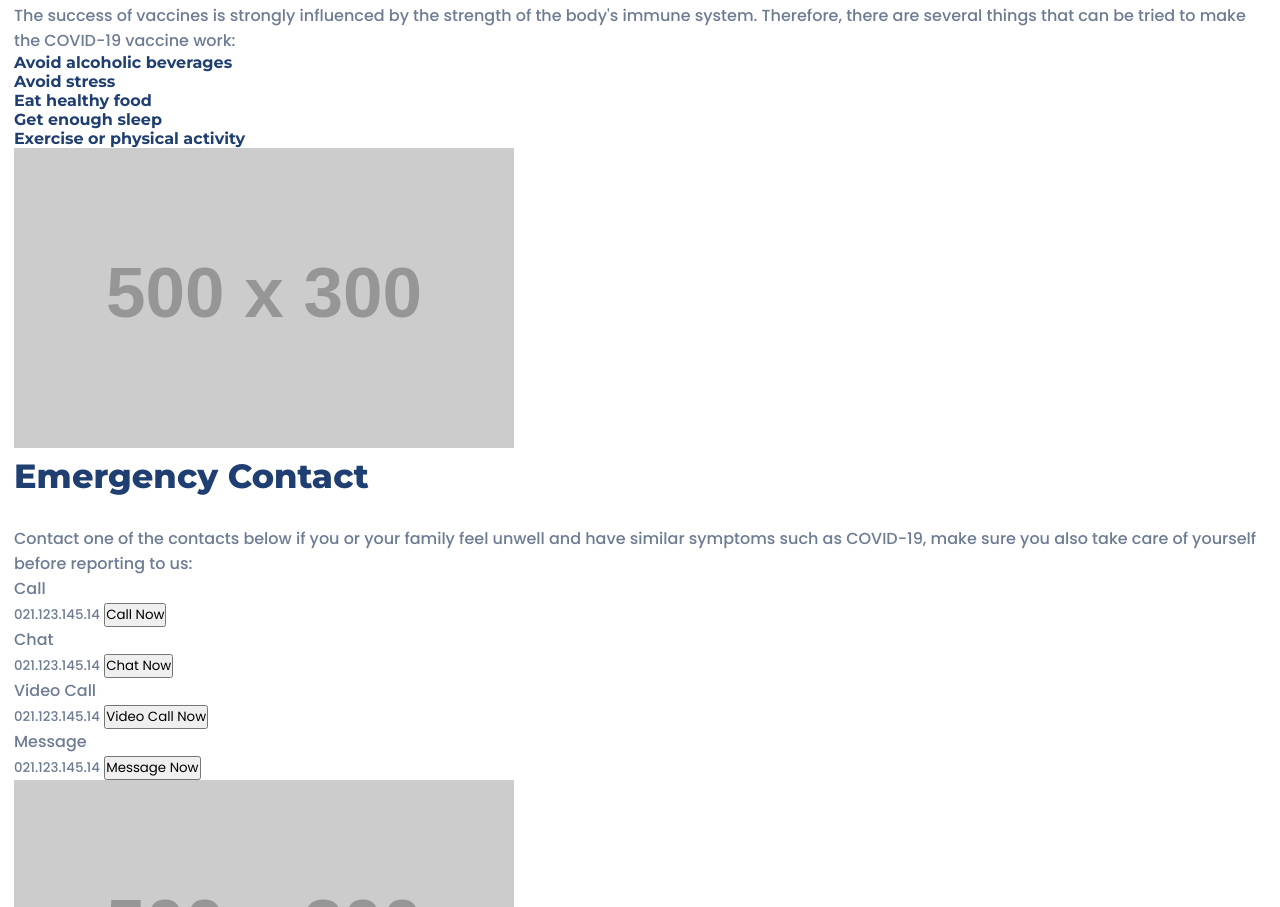
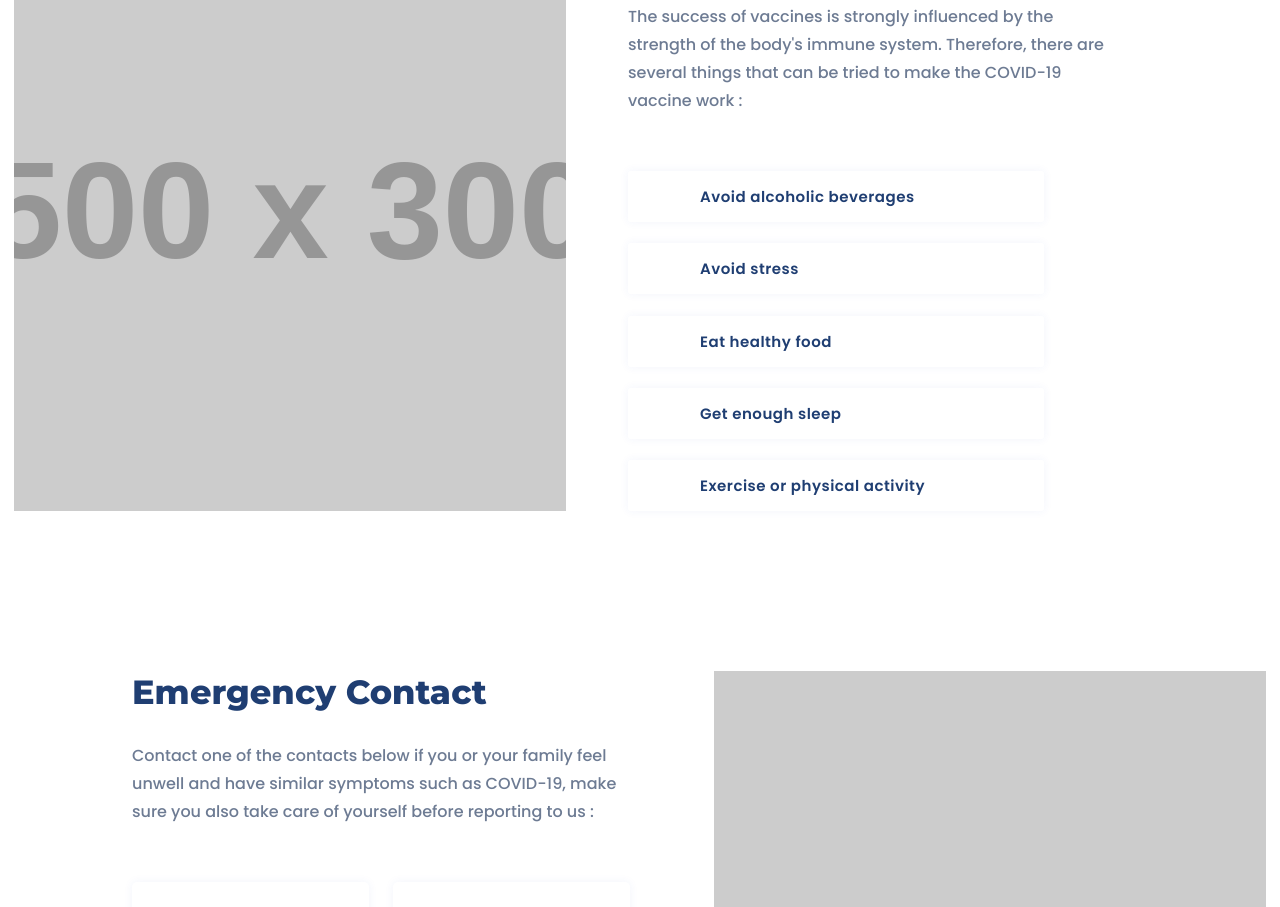
Before and after one commit to RicardoUMC/CSSFrontendLaunchX, a plain HTML site: page index.html in a window 1280 px wide. Shown: the part 1893-2800 px from the top of the page. Drawn offline with Linux system fonts and the light colour scheme; placeholder pictures from the web are drawn by us.

Commit message:
ADD: sección de contacto

```diff
--- a/index.html
+++ b/index.html
@@ -88,7 +88,8 @@
     <section class="preparation-section">
         <div class="preparation-content">
             <h2>Preparations Before Vaccine</h2>
-            <p>The success of vaccines is strongly influenced by the strength of the body's immune system. Therefore, there are several things that can be tried to make the COVID-19 vaccine work:</p>
+            <p>The success of vaccines is strongly influenced by the strength of the body's immune system. Therefore, there are several things that can be tried to make the COVID-19 vaccine work :</p>
+            <div class="considerations-container">
                 <div class="considerations">
                     <h4>Avoid alcoholic beverages</h4>
                 </div>
@@ -105,31 +106,40 @@
                     <h4>Exercise or physical activity</h4>
                 </div>
             </div>
+        </div>
         <figure class="preparation-image"><img src="http://via.placeholder.com/500x300" alt="" /></figure>
     </section>
     <section class="contact-section">
         <div class="contact-content">
             <h2>Emergency Contact</h2>
-            <p>Contact one of the contacts below if you or your family feel unwell and have similar symptoms such as COVID-19, make sure you also take care of yourself before reporting to us:</p>
+            <p class="reason">Contact one of the contacts below if you or your family feel unwell and have similar symptoms such as COVID-19, make sure you also take care of yourself before reporting to us :</p>
             <div class="grid-contact">
-                <div class="media">
+                <div class="media media-1">
+                    <div class="media-body">
                         <p>Call</p>
                         <small>021.123.145.14</small>
+                    </div>
                     <button>Call Now</button>
                 </div>
-                <div class="media">
+                <div class="media media-2">
+                    <div class="media-body">
                         <p>Chat</p>
                         <small>021.123.145.14</small>
+                    </div>
                     <button>Chat Now</button>
                 </div>
-                <div class="media">
+                <div class="media media-3">
+                    <div class="media-body">
                         <p>Video Call</p>
                         <small>021.123.145.14</small>
+                    </div>
                     <button>Video Call Now</button>
                 </div>
-                <div class="media">
+                <div class="media media-4">
+                    <div class="media-body">
                         <p>Message</p>
                         <small>021.123.145.14</small>
+                    </div>
                     <button>Message Now</button>
                 </div>
             </div>
--- a/styles/master.css
+++ b/styles/master.css
@@ -33,6 +33,15 @@ h2, h5 {
 h2 {
     margin-bottom: 30px;
     font-size: 2.1em;
+}
+
+figure {
+    display: flex;
+}
+
+figure img {
+    width: 100%;
+    object-fit: cover;
 }
 
 body {
@@ -209,13 +218,8 @@ div.card input {
 /* Sección derecha */
 figure.main-image {
     grid-area: right;
-    display: flex;
 }
 
-figure.main-image img {
-    width: 100%;
-    object-fit: cover;
-}
 
 /* Sección inferior */
 figure.vaccines {
@@ -284,3 +288,145 @@ div.benefits p.benefit-description {
     letter-spacing: -0.2px;
     line-height: 21px;
 }
+
+
+/* SECCIÓN DE PREPARACIÓN */
+section.preparation-section {
+    display: grid;
+    grid-template-columns: 552px 1fr;
+    grid-template-areas: "left right";
+    margin-bottom: 160px;
+}
+
+div.preparation-content {
+    grid-area: right;
+    padding: 0 62px;
+    height: fit-content;
+}
+
+div.preparation-content p {
+    line-height: 28px;
+    width: 490px;
+    margin-bottom: 56px;
+}
+
+div.considerations-container {
+    display: flex;
+    flex-direction: column;
+    justify-content: space-between;
+    height: 340px;
+}
+
+div.considerations {
+    box-shadow: 0 0 10px #3252d010;
+    border-radius: 3px;
+    padding: 14px;
+    width: 388px;
+}
+
+div.considerations:hover {
+    box-shadow: 0 8px 20px #3252d022;
+    transform: scale(1.01);
+}
+
+div.considerations h4 {
+    padding-left: 58px;
+    font-family: 'Poppins', sans-serif;
+    font-weight: 600;
+    font-size: 15px;
+    letter-spacing: 0.5px;
+}
+
+figure.preparation-image {
+    grid-area: left;
+}
+
+/* SECCIÓN DE CONTACTO */
+section.contact-section {
+    display: grid;
+    grid-template-columns: 1fr 552px;
+    grid-template-areas: "left right";
+    margin-bottom: 160px;
+}
+
+div.contact-content {
+    width: 498px;
+    grid-area: left;
+    padding: 0 62px 0 118px;
+    height: fit-content;
+}
+
+div.contact-content p.reason {
+    line-height: 28px;
+    margin-bottom: 56px;
+}
+
+div.grid-contact {
+    display: grid;
+    grid-template-columns: 1fr 1fr;
+    grid-template-rows: 1fr 1fr;
+    grid-template-areas:
+        "top-left top-right"
+        "bottom-left bottom-right";
+    gap: 24px;
+}
+
+div.media {
+    box-shadow: 0 0 10px #3252d010;
+    border-radius: 5px;
+    padding: 26px;
+}
+
+div.media-1 {
+    grid-area: top-left;
+}
+
+div.media-2 {
+    grid-area: top-right;
+}
+
+div.media-3 {
+    grid-area: bottom-left;
+}
+
+div.media-4 {
+    grid-area: bottom-right;
+}
+
+div.media-body {
+    margin-top: 6px;
+    margin-bottom: 32px;
+    padding-left: 68px;
+    display: flex;
+    flex-direction: column;
+}
+
+div.media-body p {
+    color: #1f3e72;
+    font-size: 19px;
+    font-weight: 600;
+    margin-bottom: 5px;
+}
+
+div.media-body small {
+    font-weight: 600;
+    font-size: 12px;
+}
+
+div.media button {
+    font-family: 'Montserrat', sans-serif;
+    font-weight: 600;
+    font-size: 1em;
+    width: 100%;
+    height: 52px;
+    color: #3151cf;
+    border: none;
+    border-radius: 4px;
+    background: #f1f5ff;
+}
+
+div.media button:hover {
+    color: #ffffff;
+    background: linear-gradient(to bottom right, #3757d5, #2646c4);
+    box-shadow: 0 14px 10px -5px #3252d044;
+}
```
Lines whose indentation alone changed are shown as unchanged.
